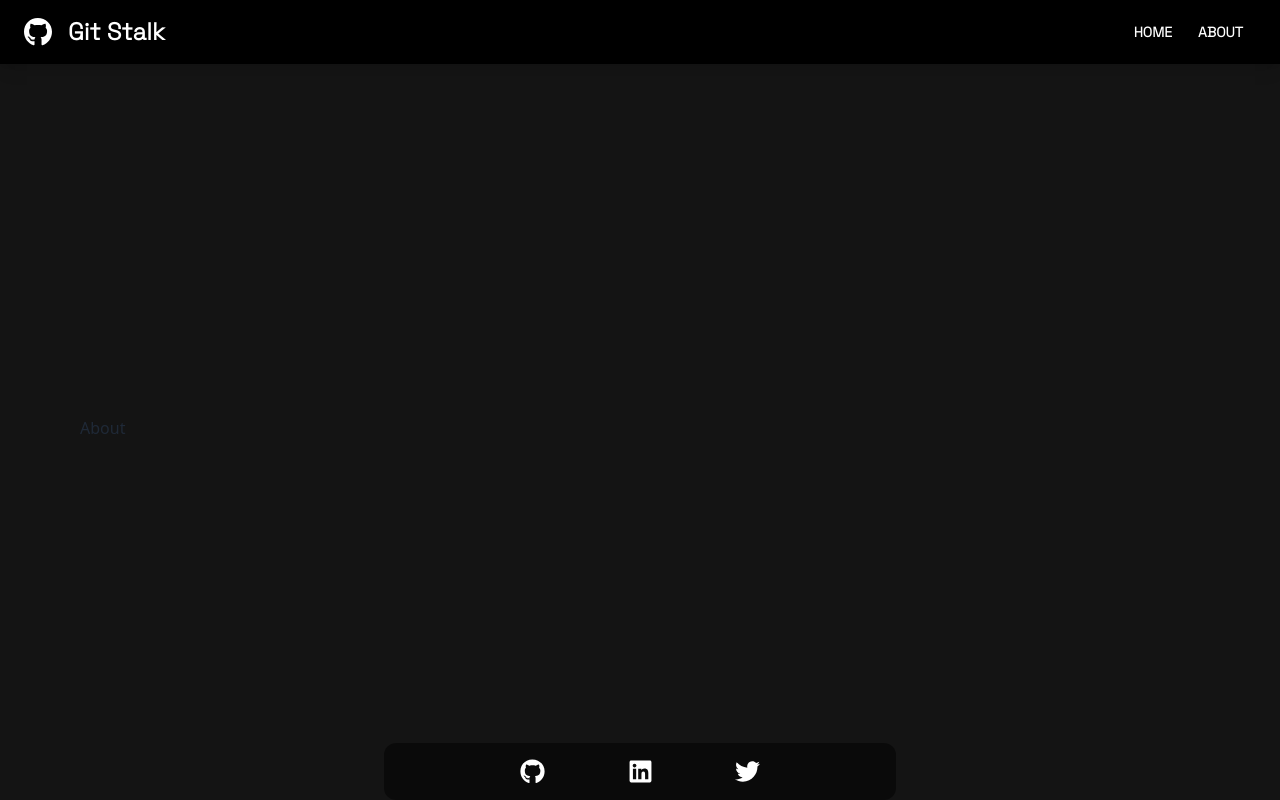
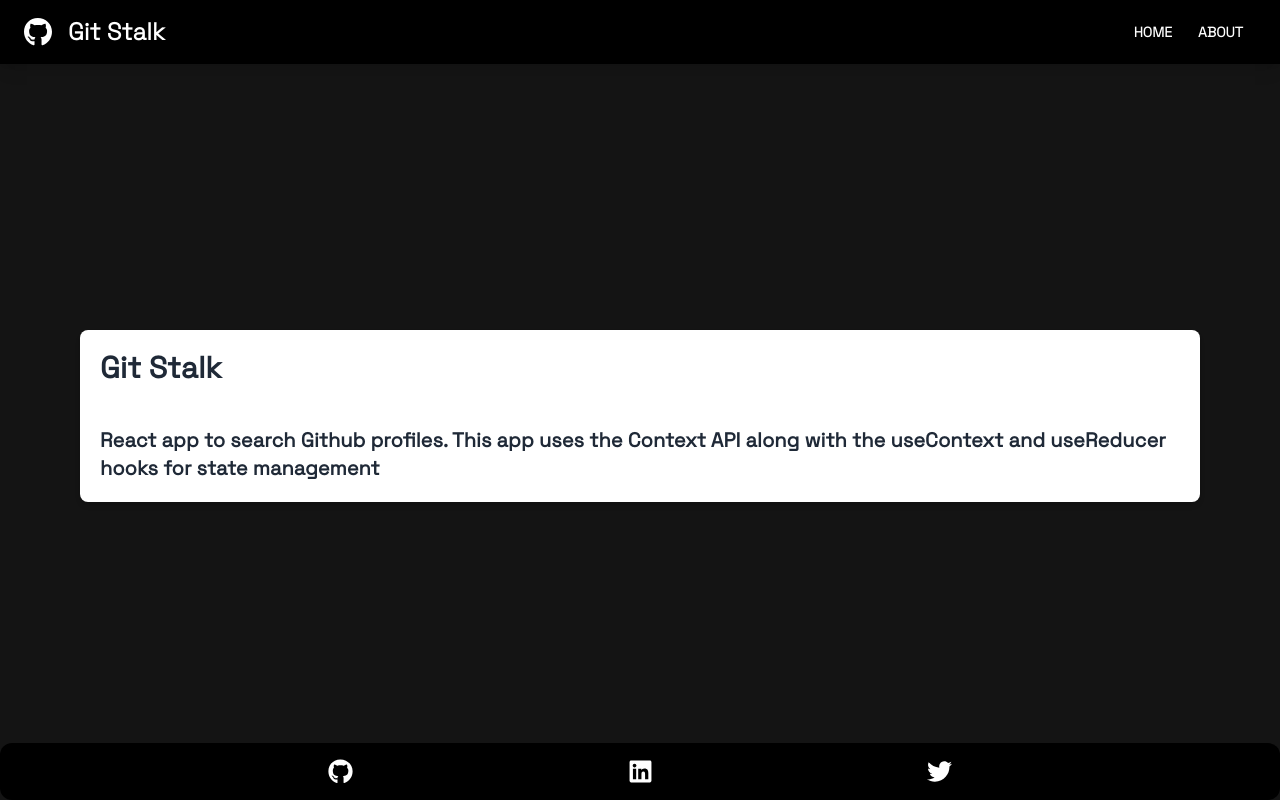
Before and after one commit to jayantwaldia/Git-Stalk, a React (Create React App) app: page /about in a window 1280 px wide. Built offline with nearby package versions, Linux system fonts and the light colour scheme.

Commit message:
visual changes

```diff
--- a/src/App.js
+++ b/src/App.js
@@ -16,7 +16,7 @@ function App() {
         <Router>
           <div className="flex flex-col justify-between h-screen bg-[#141414]">
             <Navbar />
-            <main className="container mx-auto p-0 md:p-20">
+            <main className="container mx-auto p-0 md:p-20 bg-[#141414]">
               <Alert />
               <Routes>
                 <Route path="/" element={<Home />}></Route>
--- a/src/components/layouts/Footer.js
+++ b/src/components/layouts/Footer.js
@@ -1,13 +1,19 @@
 import React from "react";
-import { FaInstagram, FaTwitter, FaGithub, FaLinkedin } from "react-icons/fa";
+import { FaTwitter, FaGithub, FaLinkedin } from "react-icons/fa";
 
 function Footer() {
   return (
-    <footer className="footer w-[60%] md:w-[40%] mx-auto p-4 rounded-xl bg-black bg-opacity-50 text-primary-content footer-center">
-      <div className="flex justify-between w-[80%] md:w-[50%]">
-        <FaGithub size={25} />
-        <FaLinkedin size={25} />
-        <FaTwitter size={25} />
+    <footer className="footer w-[90%] md:w-[100%] mx-auto p-4 rounded-xl bg-black text-primary-content footer-center">
+      <div className="flex justify-between w-[80%] md:w-[50%] ">
+        <a href="https://github.com/jayantwaldia/Git-Stalk">
+          <FaGithub size={25} />
+        </a>
+        <a href="https://www.linkedin.com/in/jayantwaldia/">
+          <FaLinkedin size={25} />
+        </a>
+        <a href="https://twitter.com/jayantwaldia">
+          <FaTwitter size={25} />
+        </a>
       </div>
     </footer>
   );
--- a/src/components/users/UserItem.js
+++ b/src/components/users/UserItem.js
@@ -2,7 +2,7 @@ import { Link } from "react-router-dom";
 
 function UserItem({ user: { login, avatar_url } }) {
   return (
-    <div className="card shadow-md compact side bg-black">
+    <div className="card shadow-md compact side bg-[white] text-black ">
       <div className="flex-row items-center space-x-4 card-body">
         <div>
           <div className="avatar">
@@ -14,7 +14,7 @@ function UserItem({ user: { login, avatar_url } }) {
         <div>
           <h2 className="card-title">{login}</h2>
           <Link
-            className="text-base-content text-opacity-40"
+            className="text-base-content text-opacity-90"
             to={`/user/${login}`}
           >
             Visit Profile
--- a/src/components/users/UserSearch.js
+++ b/src/components/users/UserSearch.js
@@ -2,7 +2,6 @@ import { useState, useContext } from "react";
 import AlertContext from "../../context/alert/AlertContext";
 import GithubContext from "../../context/github/GithubContext";
 import { searchUsers } from "../../context/github/GithubActions";
-
 function UserSearch() {
   const [text, setText] = useState("");
 
@@ -25,19 +24,19 @@ function UserSearch() {
   };
 
   return (
-    <div className="mx-auto w-[80%] items-center font-sgRegular md:w-[50%] grid grid-cols-1 md:grid-cols-2 mb-8 gap-8">
+    <div className="mx-auto w-[80%] items-center font-sgRegular md:w-[50%] grid grid-cols-1 md:grid-cols-2 mb-8 gap-8 bg-[#141414]">
       <div className="col-span-2 h-[150px]">
         <form onSubmit={handleSubmit}>
           <div className="form-control">
             <div className="relative">
               <input
                 type="text"
-                className="w-full bg-gray-200 input input-lg text-black"
+                className="w-full bg-gray-200 input input-md sm:input-md md:input-lg text-black text-sm md:text-lg"
                 placeholder="github.com/name..."
                 value={text}
                 onChange={handleChange}
               />
-              <button className="absolute top-0 right-0 w-36 btn btn-lg">
+              <button className="absolute top-0 right-0 w-36 btn btn-md sm:btn-md md:btn-lg text-sm md:text-lg">
                 Go
               </button>
             </div>
--- a/src/index.js
+++ b/src/index.js
@@ -6,7 +6,7 @@ import App from "./App";
 const root = ReactDOM.createRoot(document.getElementById("root"));
 root.render(
   <React.StrictMode>
-    <App />
+    <App className="bg-[#141414]" />
   </React.StrictMode>
 );
 
--- a/src/pages/About.js
+++ b/src/pages/About.js
@@ -1,9 +1,15 @@
-import React from 'react'
+import React from "react";
 
 function About() {
   return (
-    <div>About</div>
-  )
+    <div className="w-full py-5 px-5 mb-6 rounded-lg shadow-md bg-base-100">
+      <p className="text-3xl font-bold font-sgRegular mb-10">Git Stalk</p>
+      <p className="text-xl font-bold font-sgRegular">
+        React app to search Github profiles. This app uses the Context API along
+        with the useContext and useReducer hooks for state management
+      </p>
+    </div>
+  );
 }
 
-export default About
+export default About;
--- a/src/pages/User.js
+++ b/src/pages/User.js
@@ -42,7 +42,7 @@ function User() {
   }
   return (
     <>
-      <div className="w-full max-auto lg:w-10/12">
+      <div className="w-full max-auto mx-auto lg:w-10/12">
         <div className="mb-4">
           <Link to="/" className="btn btn-ghost">
             Back to Search
```
Also changed, not shown: 1 other file (tests, documents, lock files or other folders).
